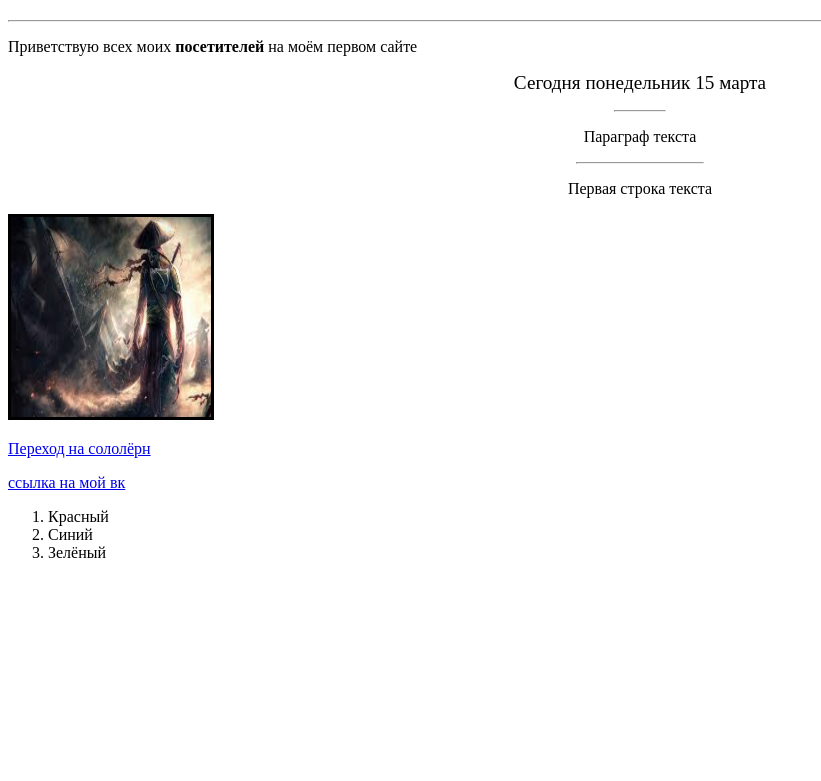
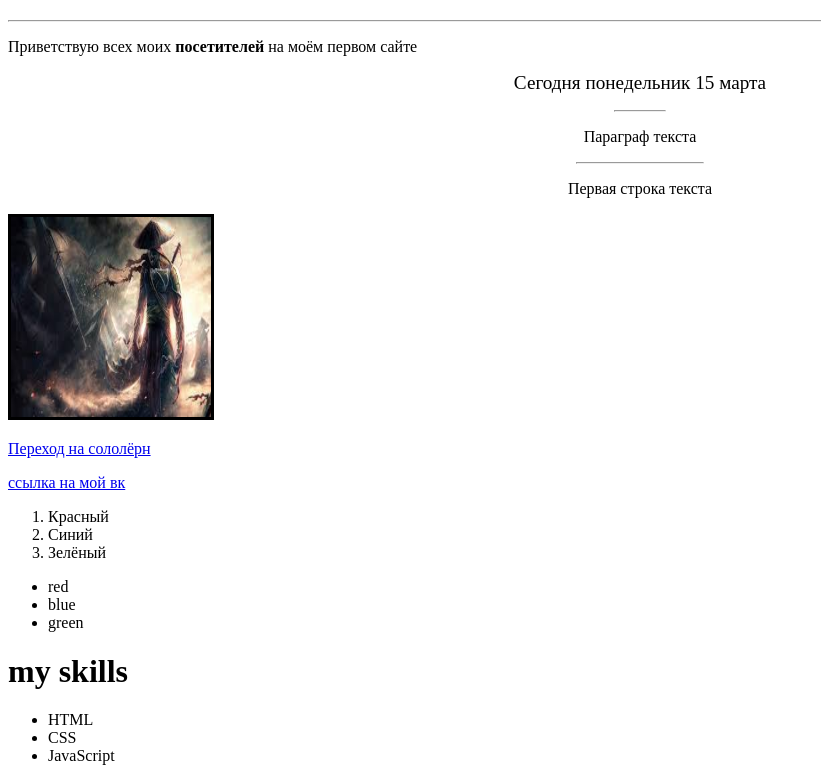
Before and after one commit to Nikita58001/Nikita58001.github.io, a plain HTML site: page index.html in a window 1280 px wide. Shown: the part 875-1656 px from the top of the page, without its empty margins (0-821 px from the left). Before the commit the page ends 1453 px from the top, so only its background shows below. Drawn offline with Linux system fonts and the light colour scheme.

Commit message:
Update index.html

```diff
--- a/index.html
+++ b/index.html
@@ -47,5 +47,16 @@
     <li>Синий</li>
     <li>Зелёный</li>
   </ol>
+      <ul>
+         <li>red</li>
+         <li>blue</li>
+         <li>green</li>
+      </ul>
+  <h1><span>my skills</span></h1>
+    <ul>
+      <li>HTML</li>
+      <li>CSS</li>
+      <li>JavaScript</li>
+    </ul>
 </body>
 <html>
```
